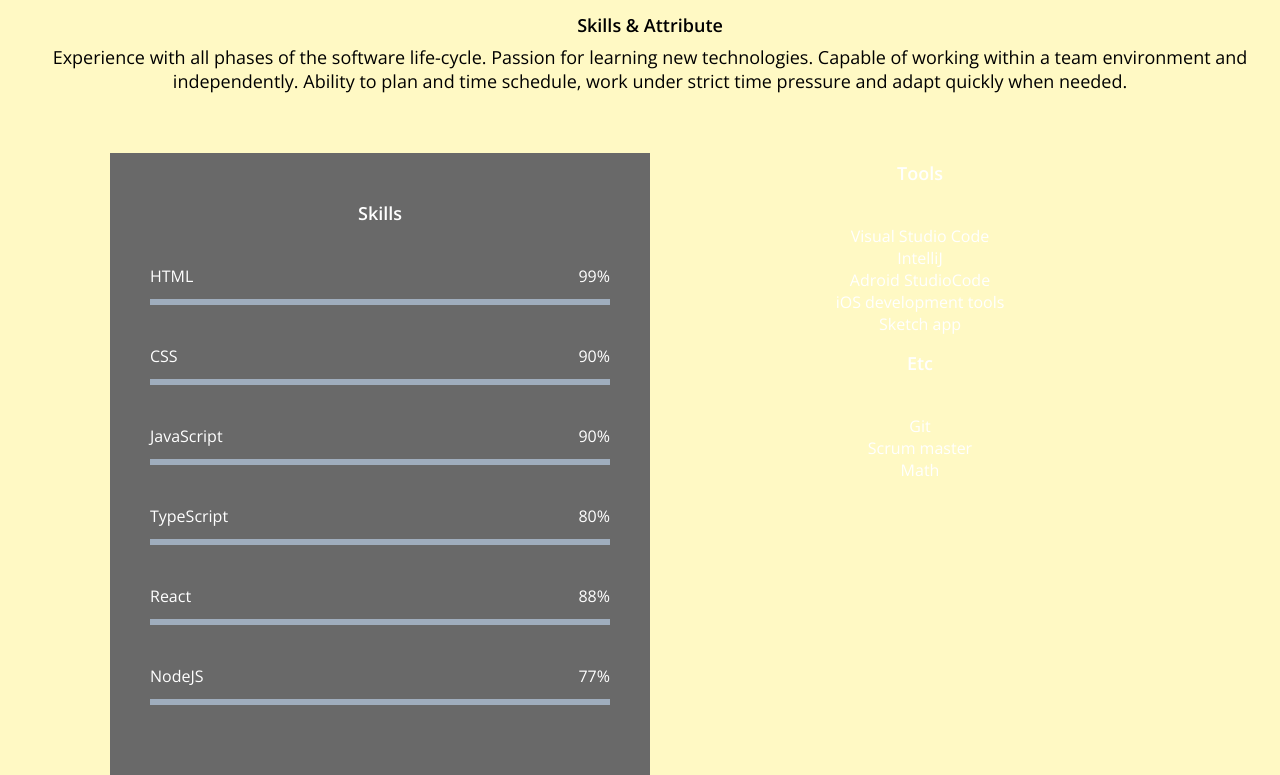
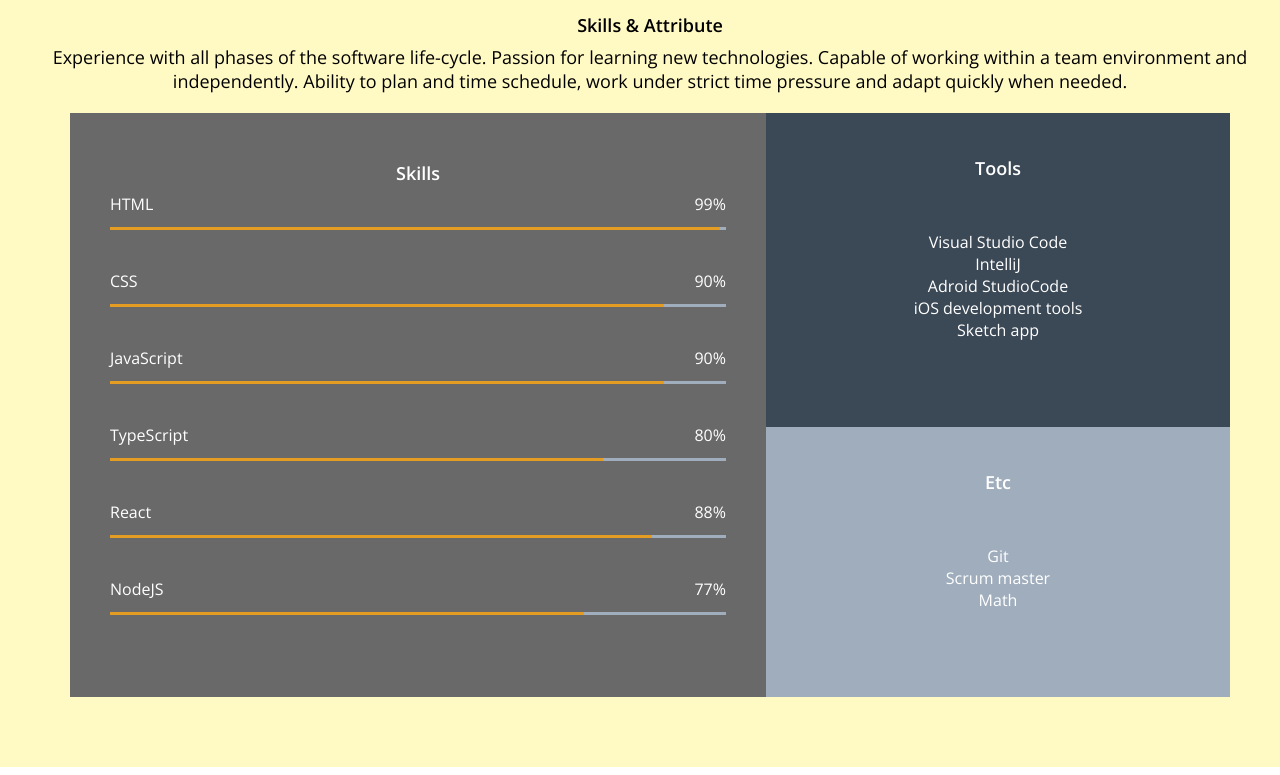
Before and after one commit to kssus/portfolio, a plain HTML site: page index.html in a window 1280 px wide. Shown: the part 1785-2560 px from the top of the page. Drawn offline with nearby package versions, Linux system fonts and the light colour scheme.

Commit message:
css: skills

```diff
--- a/index.html
+++ b/index.html
@@ -103,42 +103,42 @@
               <span>99%</span>
             </div>
             <div class="skill__bar">
-              <div class="skill__value"></div>
+              <div class="skill__value" style="width: 99%"></div>
             </div>
             <div class="skill__description">
               <span>CSS</span>
               <span>90%</span>
             </div>
             <div class="skill__bar">
-              <div class="skill__value"></div>
+              <div class="skill__value" style="width: 90%"></div>
             </div>
             <div class="skill__description">
               <span>JavaScript</span>
               <span>90%</span>
             </div>
             <div class="skill__bar">
-              <div class="skill__value"></div>
+              <div class="skill__value" style="width: 90%"></div>
             </div>
             <div class="skill__description">
               <span>TypeScript</span>
               <span>80%</span>
             </div>
             <div class="skill__bar">
-              <div class="skill__value"></div>
+              <div class="skill__value" style="width: 80%"></div>
             </div>
             <div class="skill__description">
               <span>React</span>
               <span>88%</span>
             </div>
             <div class="skill__bar">
-              <div class="skill__value"></div>
+              <div class="skill__value" style="width: 88%"></div>
             </div>
             <div class="skill__description">
               <span>NodeJS</span>
               <span>77%</span>
             </div>
             <div class="skill__bar">
-              <div class="skill__value"></div>
+              <div class="skill__value" style="width: 77%"></div>
             </div>
           </div>
         </div>
--- a/style.css
+++ b/style.css
@@ -223,7 +223,8 @@ p {
 
 .skillset {
   display: flex;
-  margin: 60px;
+  background: var(--color-grey);
+  margin: 20px;
   color: var(--color-white);
 }
 
@@ -231,7 +232,7 @@ p {
   display: flex;
   flex-direction: column;
   align-items: center;
-  flex-basis: 50%;
+  flex-basis: 60%;
   background: var(--color-dim-grey);
 }
 
@@ -251,23 +252,31 @@ p {
 .skill__bar {
   display: flex;
   width: 100%;
-  height: 6px;
+  height: 3px;
   background: var(--color-grey);
   border-radius: var(border-radius-size);
   margin-bottom: 40px;
 }
 
+.skill__value {
+  height: 3px;
+  background: var(--color-orange);
+}
+
 .skillset__right {
-  flex-basis: 50%;
+  flex-basis: 40%;
   flex-direction: column;
 }
 
 .skillset__title {
   font-weight: var(--weight-semi-bold);
-  margin-bottom: 40px;
 }
 
 .tools,
 .etc {
-  padding-left: 0;
+  padding: 35px;
 }
+
+.tools {
+  background: var(--color-shade-grey);
+}
```
